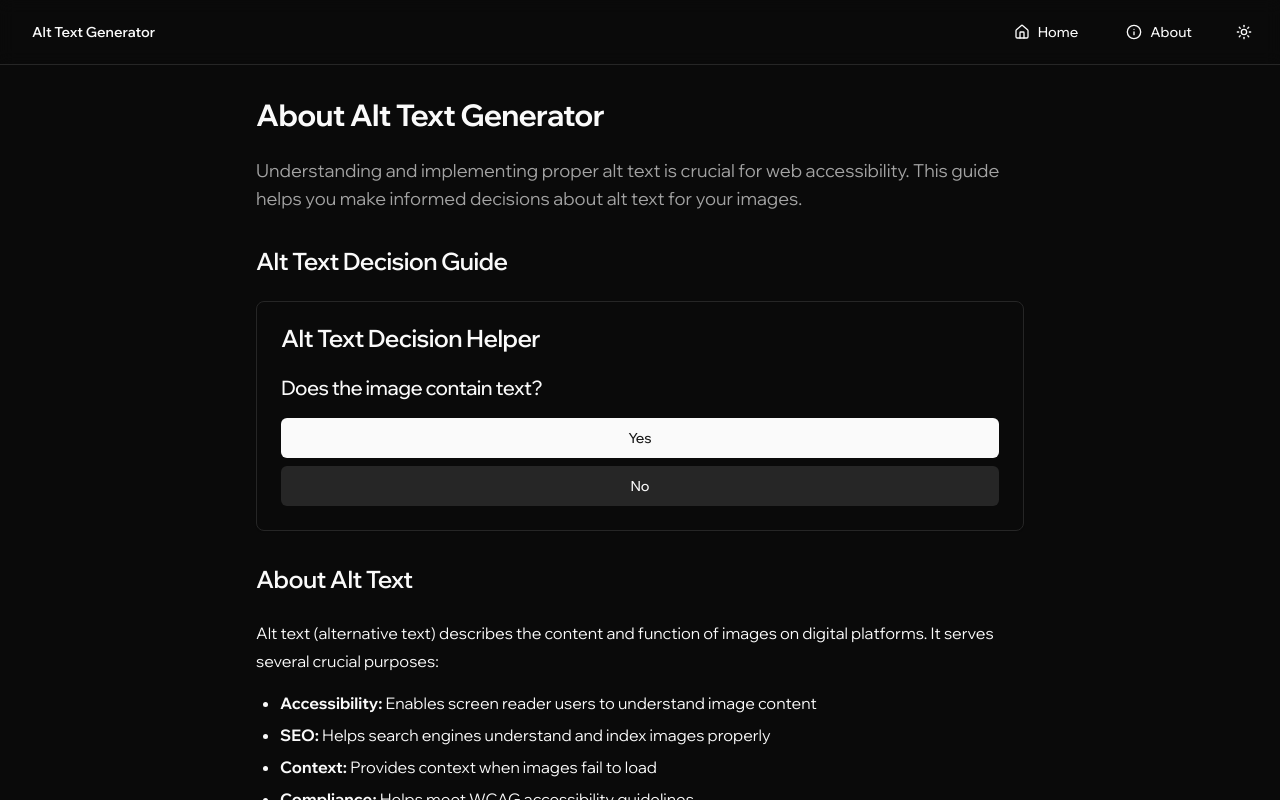
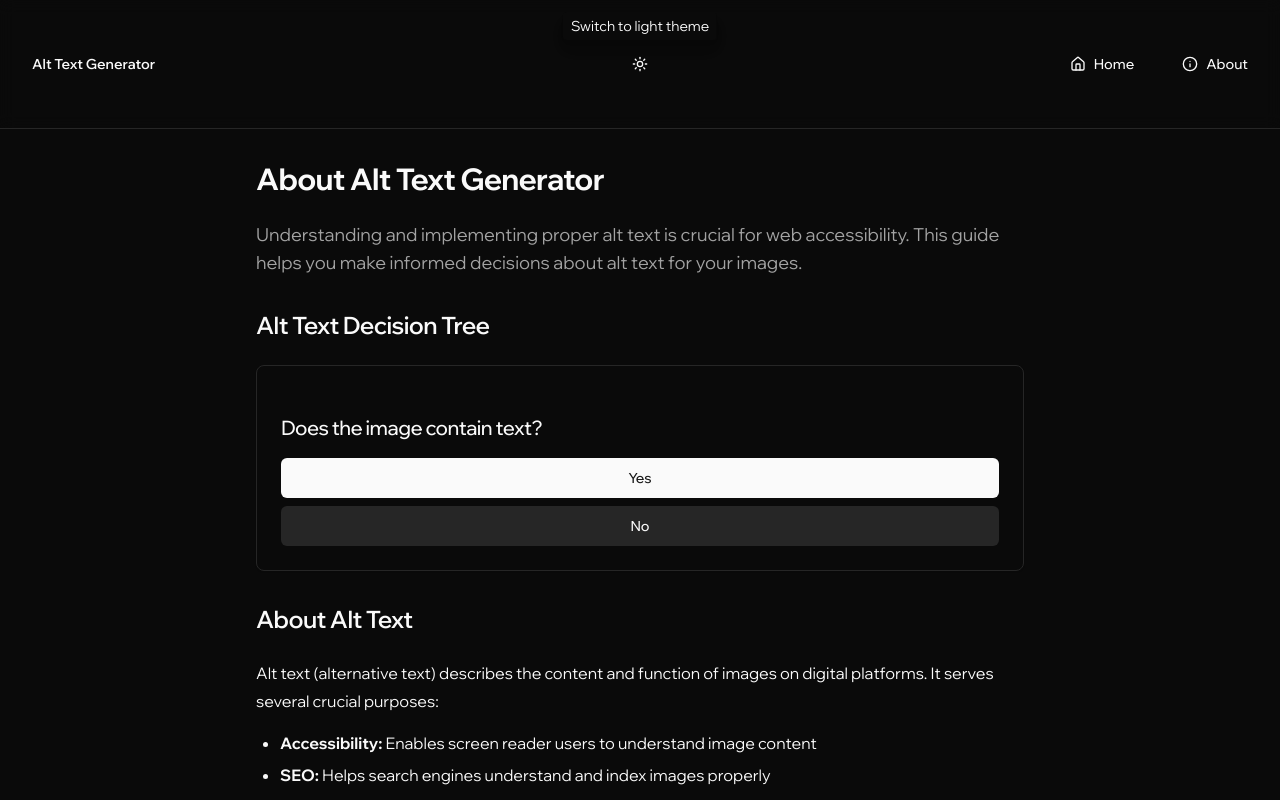
Before and after one commit to Elizabeth1979/alt-generation-claude, a Next.js app: page /about in a window 1280 px wide. Both pictures are taken after a click on the button "Switch to dark theme". Shown: the top 800 px of the page. Built offline with nearby package versions, Linux system fonts and the light colour scheme.

Commit message:
content and design changes

```diff
--- a/app/about/page.tsx
+++ b/app/about/page.tsx
@@ -17,7 +17,7 @@ export default function About() {
 
           {/* Alt Text Decision Helper Section */}
           <section>
-            <h2 className="text-2xl font-semibold mb-6">Alt Text Decision Guide</h2>
+            <h2 className="text-2xl font-semibold mb-6">Alt Text Decision Tree</h2>
             <AltTextHelper />
           </section>
 
--- a/app/components/alt-text-helper.tsx
+++ b/app/components/alt-text-helper.tsx
@@ -159,7 +159,6 @@ const AltTextHelper = () => {
             <ArrowLeft className="h-4 w-4" />
           </Button>
         )}
-        <CardTitle>Alt Text Decision Helper</CardTitle>
       </CardHeader>
       <CardContent>{renderContent()}</CardContent>
     </Card>
--- a/app/components/ui/navigation.tsx
+++ b/app/components/ui/navigation.tsx
@@ -26,37 +26,27 @@ export function Navigation() {
 
   return (
     <div className="sticky top-0 w-full z-50 border-b bg-background/95 backdrop-blur supports-[backdrop-filter]:bg-background/60">
-      <header>
+      <header className="py-4 md:py-6">
         <div className="container mx-auto px-4">
-          <nav className="flex items-center justify-between h-16" aria-label="Main navigation">
+          <nav
+            className="relative flex items-center justify-between h-20"
+            aria-label="Main navigation"
+          >
             {/* Logo/Brand */}
-            <Button
-              variant="ghost"
-              className="font-semibold text-lg"
-              onClick={() => {
-                /* Add navigation logic */
-              }}
-            >
+            <div className="flex-1">
+              <LinkButton href="/" variant="ghost" className="font-semibold text-lg">
                 Alt Text Generator
-            </Button>
+              </LinkButton>
+            </div>
 
-            {/* Desktop Navigation */}
-            <div className="hidden md:flex items-center gap-4">
-              <LinkButton href="/" variant="ghost" className="flex items-center gap-2">
-                <Home className="h-4 w-4" aria-hidden="true" />
-                <span>Home</span>
-              </LinkButton>
-              <LinkButton href="/about" variant="ghost" className="flex items-center gap-2">
-                <Info className="h-4 w-4" aria-hidden="true" />
-                <span>About</span>
-              </LinkButton>
-
-              {/* Theme Toggle Button */}
+            {/* Centered Theme Toggle Button */}
             {mounted && (
+              <div className="absolute left-1/2 -translate-x-1/2 top-1/2 -translate-y-1/2">
+                <div className="relative">
                   <Button
                     variant="ghost"
                     size="icon"
-                  className="flex items-center gap-2"
+                    className="flex items-center gap-2 peer"
                     onClick={toggleTheme}
                     aria-label={`Switch to ${theme === "dark" ? "light" : "dark"} theme`}
                   >
@@ -72,13 +62,34 @@ export function Navigation() {
                       </>
                     )}
                   </Button>
+                  <div
+                    className="pointer-events-none absolute left-1/2 -translate-x-1/2 bottom-full mb-1 px-2 py-1 bg-popover text-popover-foreground text-sm rounded shadow-lg invisible opacity-0 peer-hover:visible peer-hover:opacity-100 peer-focus:visible peer-focus:opacity-100 transition-all duration-200 whitespace-nowrap min-w-max text-center w-max z-50"
+                    role="tooltip"
+                    style={{ maxWidth: "calc(100vw - 2rem)" }}
+                  >
+                    Switch to {theme === "dark" ? "light" : "dark"} theme
+                  </div>
+                </div>
+              </div>
             )}
+
+            {/* Desktop Navigation */}
+            <div className="hidden md:flex flex-1 items-center gap-4 justify-end">
+              <LinkButton href="/" variant="ghost" className="flex items-center gap-2">
+                <Home className="h-4 w-4" aria-hidden="true" />
+                <span>Home</span>
+              </LinkButton>
+              <LinkButton href="/about" variant="ghost" className="flex items-center gap-2">
+                <Info className="h-4 w-4" aria-hidden="true" />
+                <span>About</span>
+              </LinkButton>
             </div>
 
             {/* Mobile Menu Button */}
+            <div className="flex-1 flex justify-end md:hidden">
               <Button
                 variant="ghost"
-              className="md:hidden flex items-center gap-2"
+                className="flex items-center gap-2"
                 aria-expanded={isMenuOpen}
                 aria-controls="mobile-menu"
                 aria-label={isMenuOpen ? "Close menu" : "Open menu"}
@@ -96,6 +107,7 @@ export function Navigation() {
                   </>
                 )}
               </Button>
+            </div>
           </nav>
 
           {/* Mobile Navigation */}
@@ -131,27 +143,6 @@ export function Navigation() {
                     </span>
                   </Button>
                 </Link>
-
-                {/* Mobile Theme Toggle */}
-                {mounted && (
-                  <Button
-                    variant="ghost"
-                    className="w-full flex items-center gap-2 justify-start"
-                    onClick={toggleTheme}
-                  >
-                    {theme === "dark" ? (
-                      <>
-                        <Sun className="h-4 w-4" aria-hidden="true" />
-                        <span>Switch to Light Theme</span>
-                      </>
-                    ) : (
-                      <>
-                        <Moon className="h-4 w-4" aria-hidden="true" />
-                        <span>Switch to Dark Theme</span>
-                      </>
-                    )}
-                  </Button>
-                )}
               </div>
             </div>
           )}
```
Lines whose indentation alone changed are shown as unchanged.
